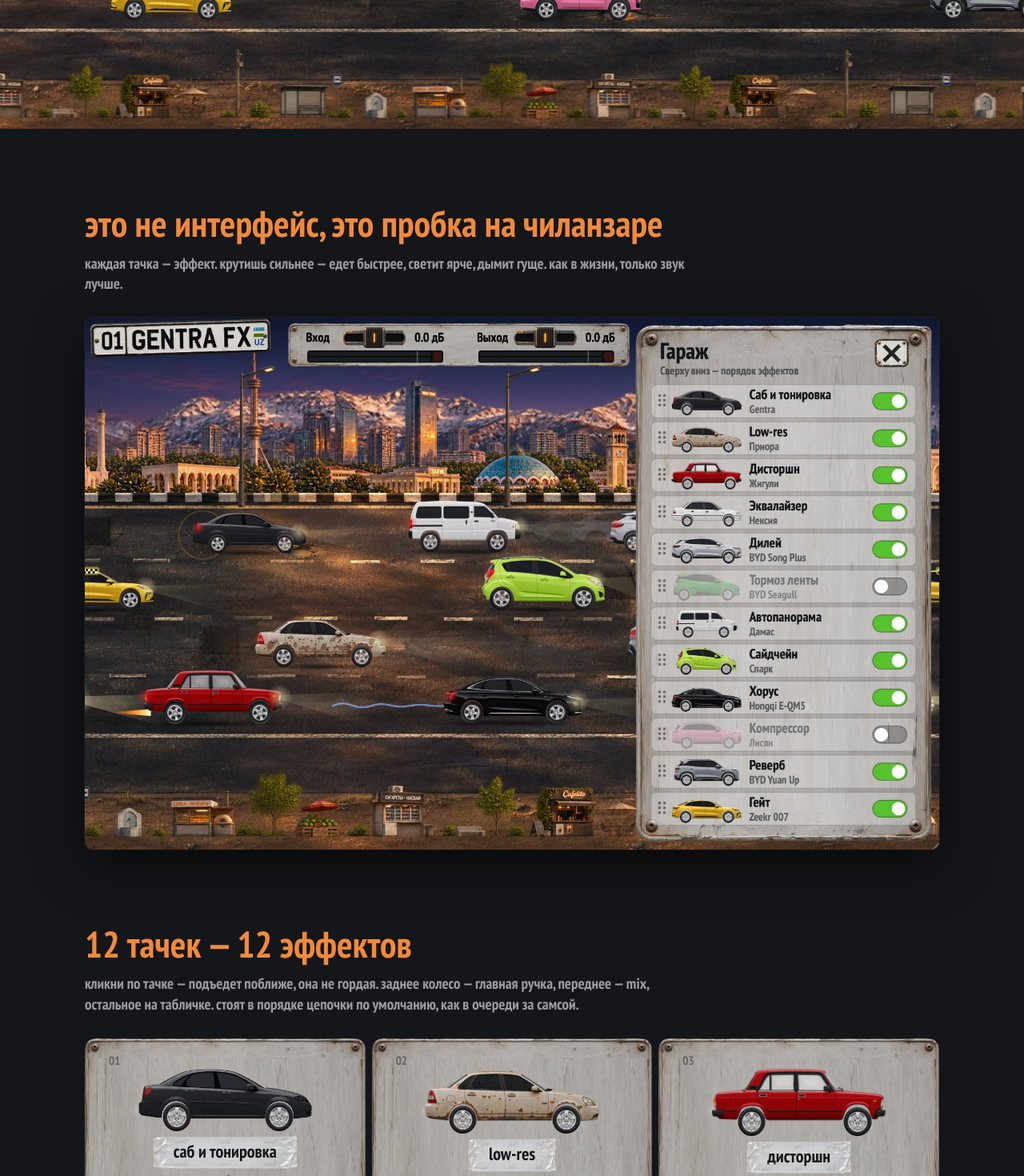
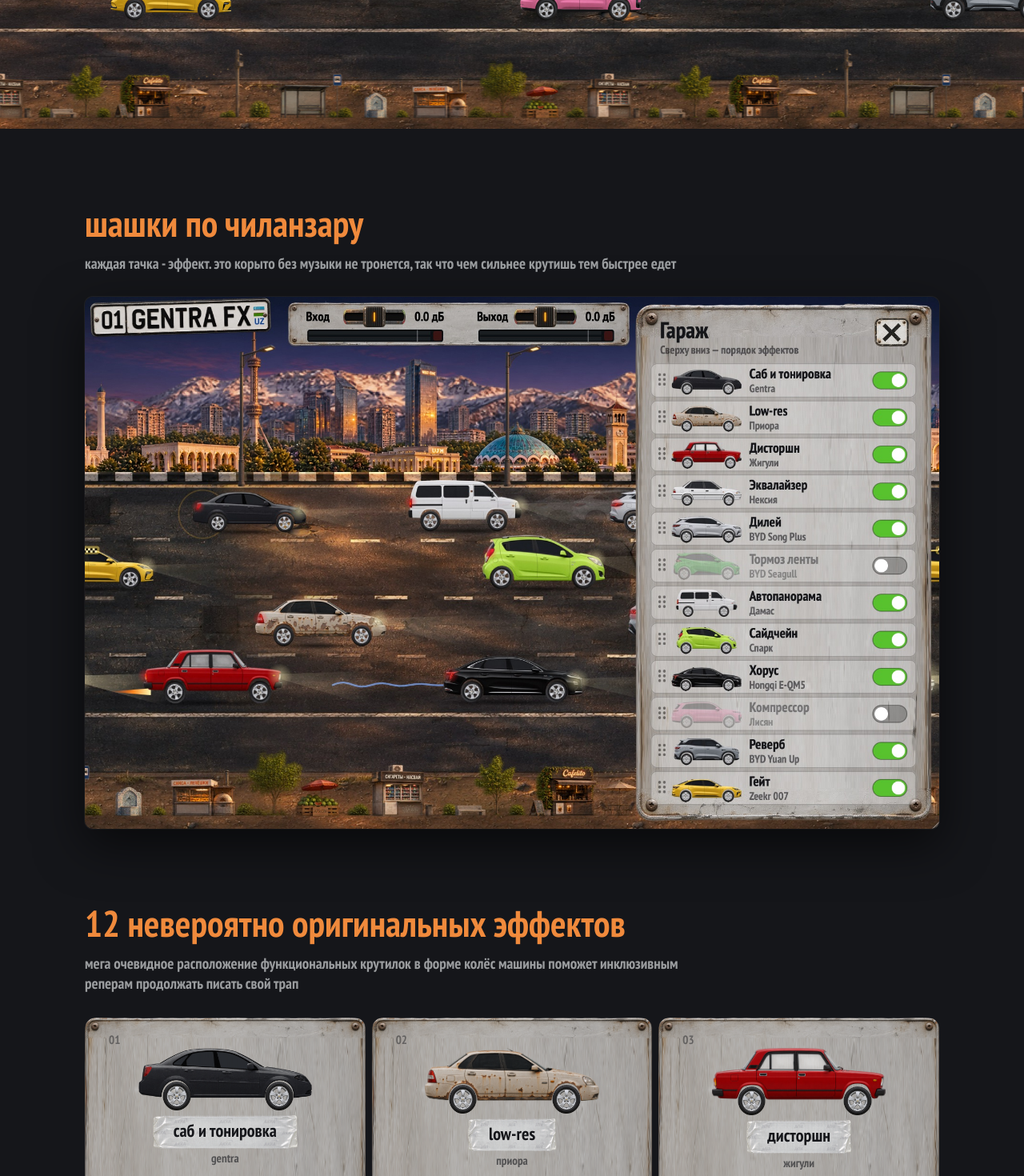
Before and after one commit to lunnaholy/sauce-fx-web, a Next.js app: page /gentra-fx in a window 1280 px wide. Shown: the part 827-2297 px from the top of the page at 80% size. Built offline with nearby package versions, Linux system fonts and the light colour scheme.

Commit message:
feat(gentra-fx): new copy for the road and cars sections

```diff
--- a/app/gentra-fx/page.tsx
+++ b/app/gentra-fx/page.tsx
@@ -80,10 +80,9 @@ export default function GentraFX() {
       </section>
 
       <section className={s.section}>
-        <h2>это не интерфейс, это пробка на чиланзаре</h2>
+        <h2>шашки по чиланзару</h2>
         <p className={s.sub}>
-          каждая тачка — эффект. крутишь сильнее — едет быстрее, светит ярче, дымит гуще. как в жизни, только звук
-          лучше.
+          каждая тачка - эффект. это корыто без музыки не тронется, так что чем сильнее крутишь тем быстрее едет
         </p>
         <figure className={s.shot}>
           <Image src="/gentra-fx/shot-garage.jpg" alt="окно плагина: дорога с тачками и открытый гараж" width={1800} height={1120} sizes="(max-width: 1100px) 100vw, 1100px" />
@@ -91,10 +90,9 @@ export default function GentraFX() {
       </section>
 
       <section className={s.section} id="cars">
-        <h2>12 тачек — 12 эффектов</h2>
+        <h2>12 невероятно оригинальных эффектов</h2>
         <p className={s.sub}>
-          кликни по тачке — подъедет поближе, она не гордая. заднее колесо — главная ручка, переднее — mix, остальное на
-          табличке. стоят в порядке цепочки по умолчанию, как в очереди за самсой.
+          мега очевидное расположение функциональных крутилок в форме колёс машины поможет инклюзивным реперам продолжать писать свой трап
         </p>
         <ol className={s.grid}>
           {cars.map((car, i) => (
```
